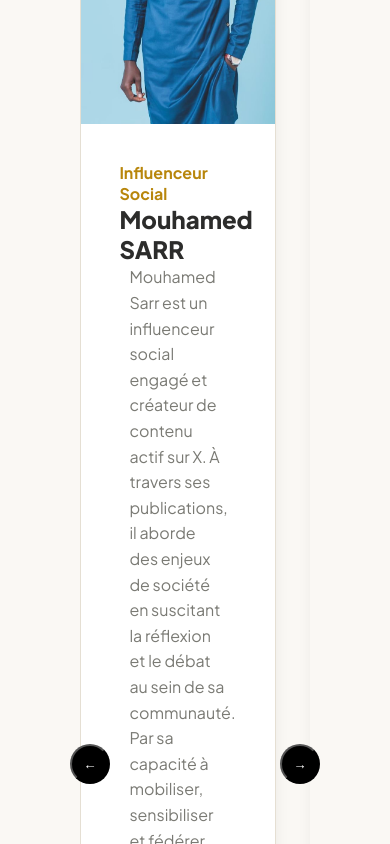
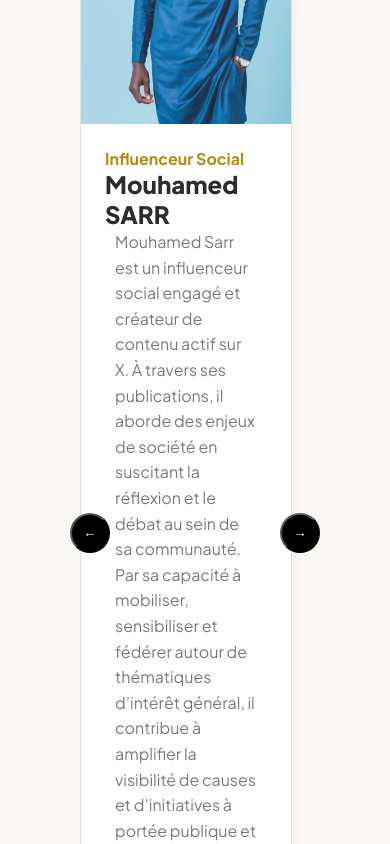
Before and after one commit to Ibnouthiam0110/Africodex_Digital_V1, a React (Vite) app: page / in a window 390 px wide. Shown: the part 2860-3704 px from the top of the page. Built offline with nearby package versions, Linux system fonts and the light colour scheme.

Commit message:
Ajout influenceur

```diff
--- a/src/components/NosInfluenceurs.jsx
+++ b/src/components/NosInfluenceurs.jsx
@@ -133,7 +133,7 @@ const InfluenceurCard = ({ item }) => {
         />
       </div>
 
-      <div style={{ padding: "2.4rem" }}>
+      <div style={{ padding: window.innerWidth < 768 ? "1.5rem" : "2.4rem" }}>
         <div style={{ color: "#b8860b", fontWeight: 700 }}>
           {item.role}
         </div>
@@ -143,7 +143,6 @@ const InfluenceurCard = ({ item }) => {
         <p
   style={{
     color: "#7a7a74",
-    maxWidth: "500px",     // limite largeur du texte
     margin: "0 auto",      // centre
     lineHeight: "1.6",     // lisibilité
     padding: "0 10px",     // évite que ça touche les bords sur mobile
@@ -212,7 +211,7 @@ export default function Influenceurs() {
            <div
               key={item.id}
               style={{
-              minWidth: window.innerWidth < 768 ? "85%" : "320px",
+             minWidth: window.innerWidth < 768 ? "92%" : "320px",
                 scrollSnapAlign: "start", // 🔥 aligne au début
 
 
```
